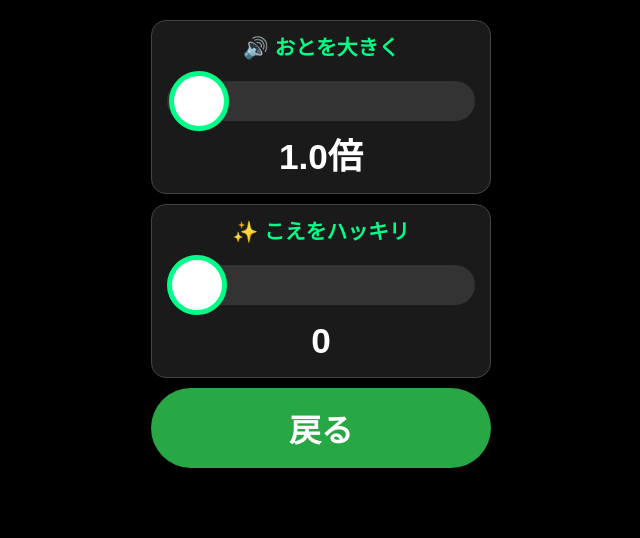
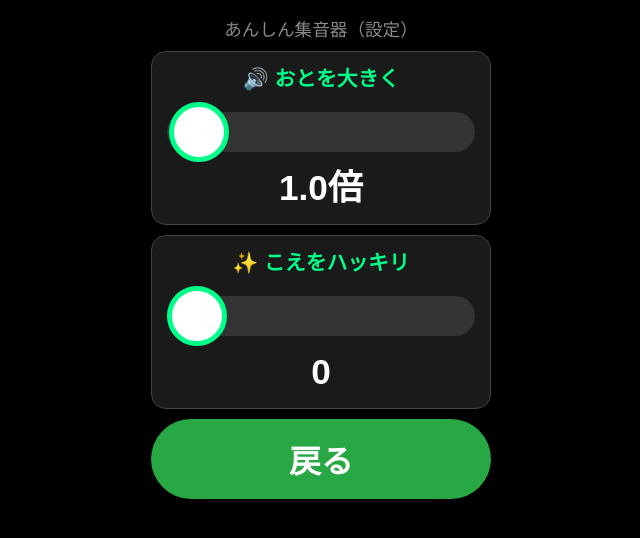
Before and after one commit to gorakumax/audioamp, a plain HTML site: page audioamp.html in a window 1280 px wide. Both pictures are taken after a click on the button "⚙ 音の設定をかえる". Shown: the whole page, without its empty margins (319-959 px from the left). Drawn offline with Linux system fonts and the light colour scheme.

Commit message:
Update audioamp.html

```diff
--- a/audioamp.html
+++ b/audioamp.html
@@ -8,6 +8,9 @@
         /* 縦幅を節約するための設定 */
         body { font-family: sans-serif; background: #000; color: #fff; text-align: center; padding: 0; margin: 0; line-height: 1.2; }
         .container { width: 100%; max-width: 360px; margin: auto; padding: 10px; box-sizing: border-box; }
+
+        /* 控えめなタイトル表示 */
+        .app-header { font-size: 1.1rem; color: #888; margin: 10px 0; font-weight: normal; }
 
         .page { display: none; }
         .page.active { display: block; }
@@ -47,6 +50,8 @@
 
 <div class="container">
     <div id="pageMain" class="page active">
+        <div class="app-header">あんしん集音器</div>
+
         <div class="guide-box">
             <div class="step"><b>1.</b>イヤホンをつける</div>
             <div class="step"><b>2.</b>下のボタンをおす</div>
@@ -67,6 +72,7 @@
     </div>
 
     <div id="pageSettings" class="page">
+        <div class="app-header">あんしん集音器（設定）</div>
         <div class="card">
             <label>🔊 おとを大きく</label>
             <input type="range" id="volume" min="0" max="100" step="1" value="1">
```
